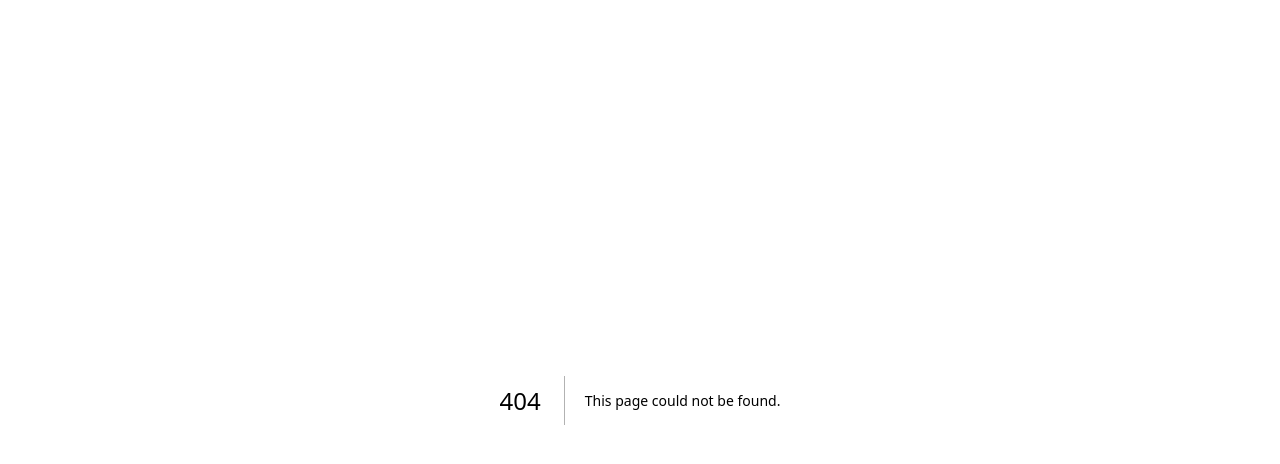
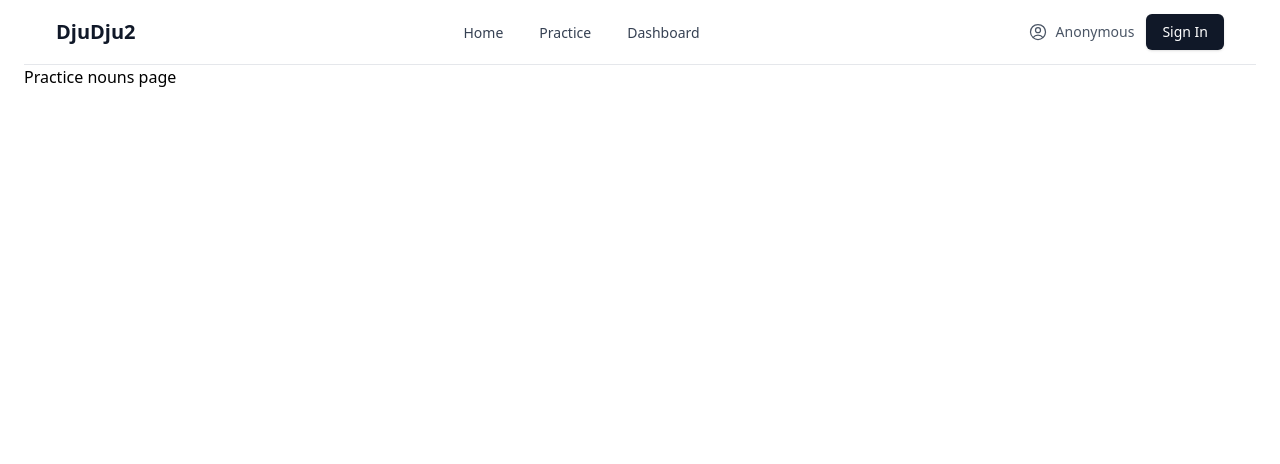
Before and after one commit to endingofourlife/czech-language-demo, a Next.js app: page /practice/nouns in a window 1280 px wide. Before the commit this address had no page. Shown: the top 464 px of the page. Built offline with nearby package versions, Linux system fonts and the light colour scheme; no server answers.

Commit message:
define practice routes structure

```diff
--- a/src/app/(protected)/practice/_components/PracticeSession.tsx
+++ b/src/app/(protected)/practice/_components/PracticeSession.tsx
@@ -1,14 +1,14 @@
 "use client";
 
-import {DbWord} from "@/features/verbs/schemas";
 import {useState} from "react";
 import {getRandomFromArray} from "@/lib/random-utils";
 import {CzechPronouns} from "@/lib/constants";
 import NoWordsCard from "@/app/(protected)/practice/_components/NoWordsCard";
 import QuestionCard from "@/app/(protected)/practice/_components/QuestionCard";
+import {DbNoun} from "@/features/nouns/types";
 
 type PracticeSessionProps = {
-    words: DbWord[]
+    words: DbNoun[]
 }
 
 function PracticeSession({words}: PracticeSessionProps) {
--- a/src/app/(protected)/practice/_components/QuestionCard.tsx
+++ b/src/app/(protected)/practice/_components/QuestionCard.tsx
@@ -1,12 +1,12 @@
 "use client";
 
-import {DbWord} from "@/features/verbs/schemas";
 import QuestionForm from "@/app/(protected)/practice/_components/QuestionForm";
 import {useState} from "react";
+import {DbVerb} from "@/features/verbs/types";
 
 interface QuestionCardProps {
     pronoun: string;
-    word: DbWord;
+    word: DbVerb;
     onNext: () => void;
 }
 
--- /dev/null
+++ b/src/app/(protected)/practice/nouns/page.tsx
@@ -0,0 +1,9 @@
+function Page() {
+    return (
+        <div>
+            Practice nouns page
+        </div>
+    );
+}
+
+export default Page;
--- a/src/app/(protected)/practice/page.tsx
+++ b/src/app/(protected)/practice/page.tsx
@@ -1,15 +1,22 @@
-import {getUserVerbsAction} from "@/features/verbs/actions";
-import {mustGetSessionUser} from "@/lib/auth-utils";
-import PracticeSession from "@/app/(protected)/practice/_components/PracticeSession";
+import Link from "next/link";
 
 async function Page() {
-    const user = await mustGetSessionUser();
-    const words = await getUserVerbsAction(user.id);
-
+    const navItems = [
+        {name: 'verbs', href: '/practice/verbs'},
+        {name: 'nouns', href: '/practice/nouns'},
+    ]
     return (
         <main>
             <h1>Practice words page</h1>
-            <PracticeSession words={words}/>
+            <ul>
+                {navItems.map(item => (
+                    <li key={item.href}>
+                        <Link href={item.href}>
+                            {item.name}
+                        </Link>
+                    </li>
+                ))}
+            </ul>
         </main>
     );
 }
--- /dev/null
+++ b/src/app/(protected)/practice/verbs/page.tsx
@@ -0,0 +1,9 @@
+function Page() {
+    return (
+        <div>
+            Practice verbs page
+        </div>
+    );
+}
+
+export default Page;
```
